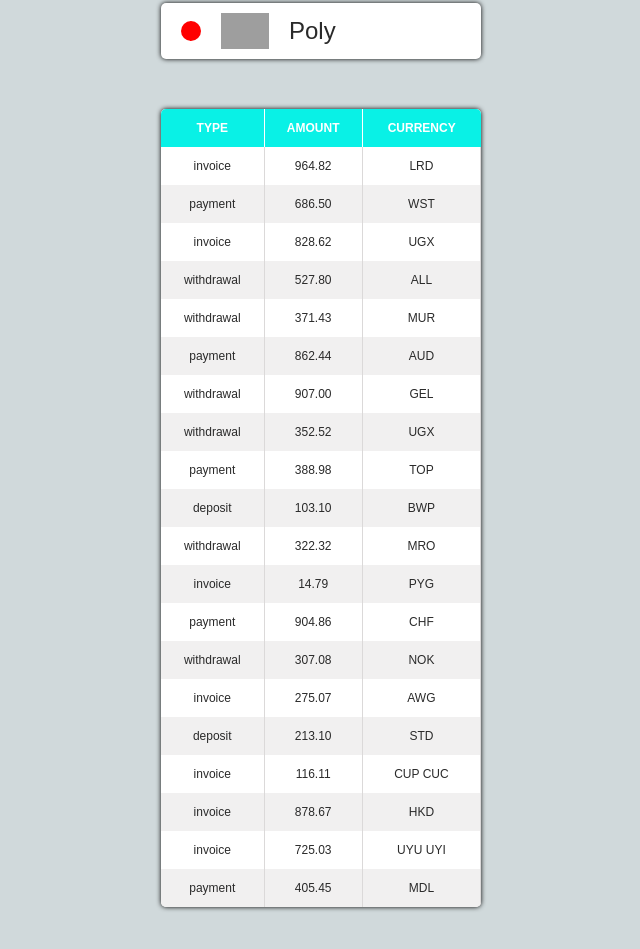
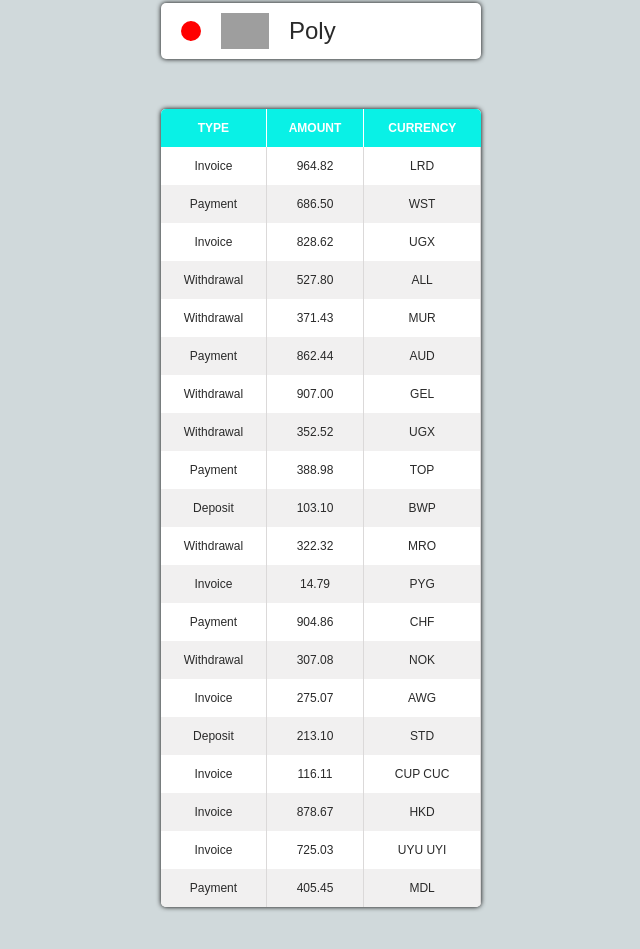
Before and after one commit to Nadiia-Myronenko/goit-react-hw-01-components, a React (Create React App) app: page / in a window 1280 px wide. Shown: the part 841-1790 px from the top of the page, without its empty margins (319-959 px from the left). Built offline with nearby package versions, Linux system fonts and the light colour scheme; grey boxes are pictures that could not be loaded.

Commit message:
capitalized textin the first column

```diff
--- a/src/components/transaction-history/Transactions-history.module.css
+++ b/src/components/transaction-history/Transactions-history.module.css
@@ -29,3 +29,6 @@
 .TransactionTable tr:nth-last-child(2n + 1) {
   background-color: #f1f0f0;
 }
+.TransactionTable td:first-child {
+  text-transform: capitalize;
+}
```
